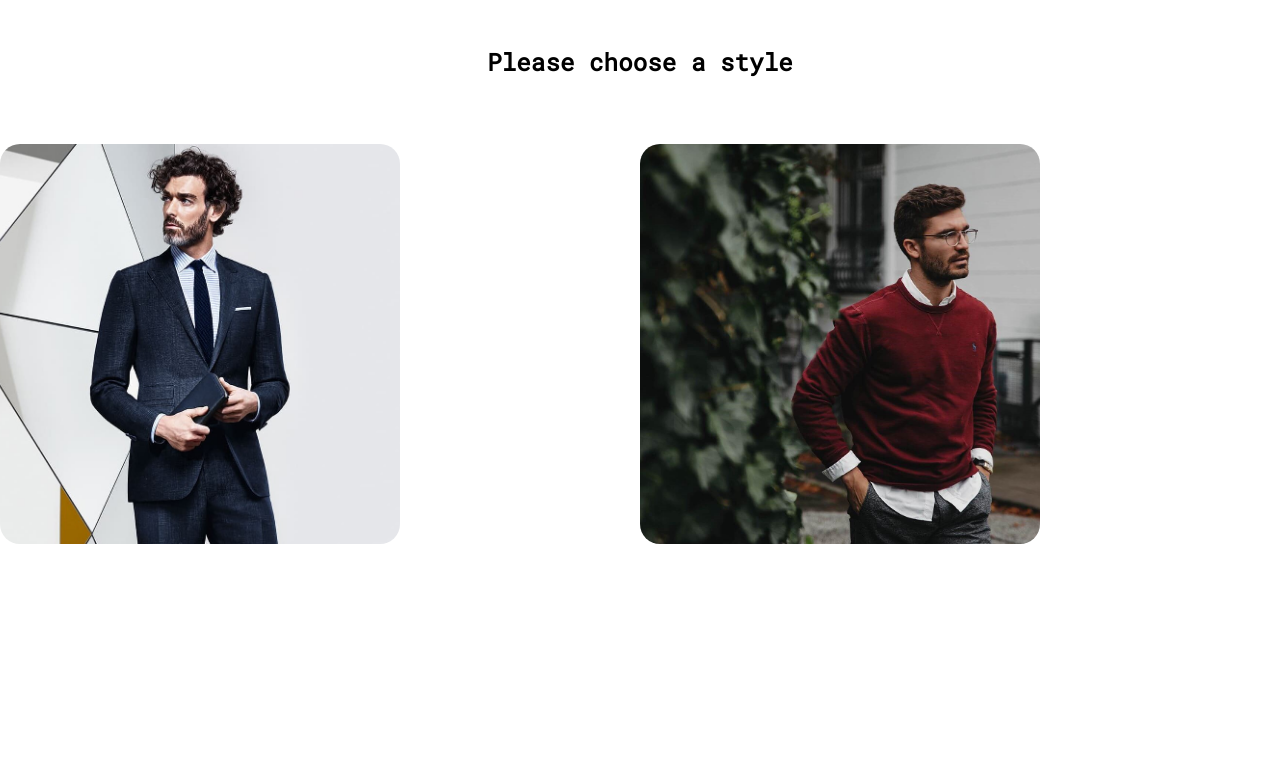
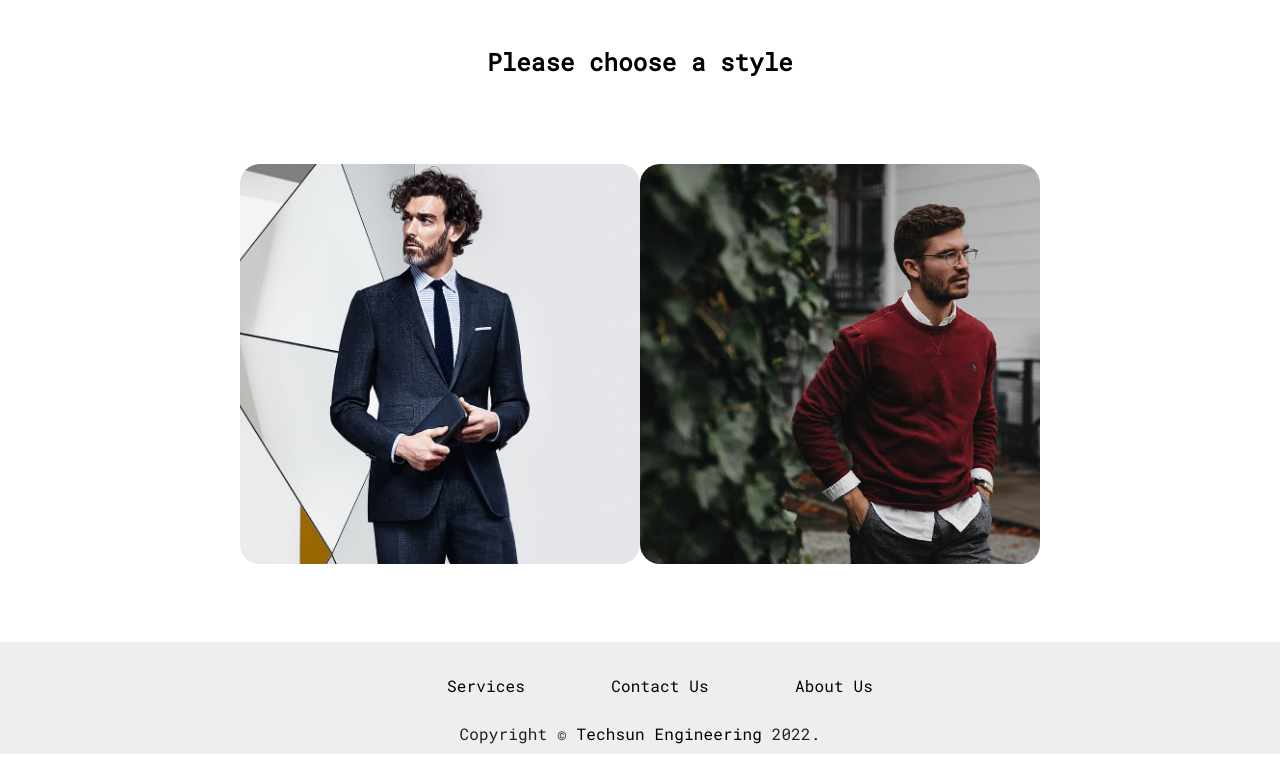
Before and after one commit to Wpduong159/TechsunReact, a React (Create React App) app: page / in a window 1280 px wide. Shown: the part 802-1580 px from the top of the page. After the commit the page ends 1556 px from the top, so only its background shows below. Built offline with nearby package versions, Linux system fonts and the light colour scheme.

Commit message:
still working on home page

```diff
--- a/src/App.css
+++ b/src/App.css
@@ -93,7 +93,7 @@ nav {
     justify-content: space-between;
 }
 
-@media(max-width: 770px) {
+@media screen and (max-width: 770px) {
     .promptRow {
         flex-direction: column;
         align-items: center;
--- a/src/Footer.js
+++ b/src/Footer.js
@@ -33,7 +33,7 @@ function Footer(){
             sx={{
             display: 'flex',
             flexDirection: 'column',
-            minHeight: '100vh',
+            minHeight: '20vh',
             }}
         >
             <CssBaseline />
--- a/src/pages/Home.js
+++ b/src/pages/Home.js
@@ -15,7 +15,8 @@ function Home(){
             </section>
             <section className="chooseStyle">
                 <h1 className="prompt">Please choose a style</h1>
-                <div className="promptRow">
+                <div style={{display: 'flex', justifyContent: 'space-evenly',flexDirection: 'row', width: '100%'}}>
+                    <div className="promptRow" style={{display: 'flex', flexDirection: 'row', justifyContent: 'space-evenly', alignItems: 'center'}}>
                         <div className="promptColumn">
                             <img className="profSample" src={ProfSample} alt="Professional Sample" />
                             <div className="promptLayer">
@@ -29,6 +30,7 @@ function Home(){
                             </div>
                         </div>
                     </div>
+                </div>
             </section>
         </div>
     );
```
Lines whose indentation alone changed are shown as unchanged.
